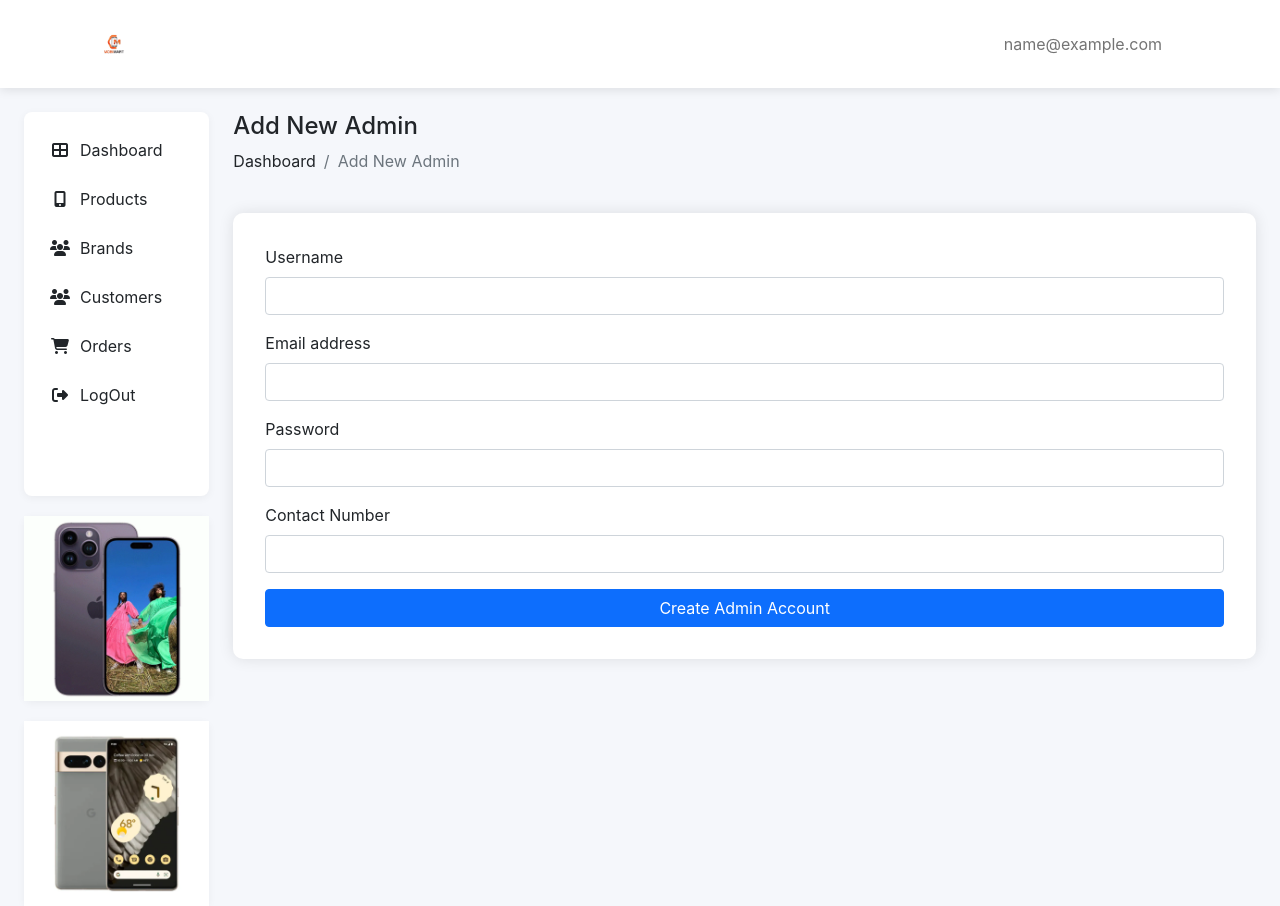
After one commit to dimuthadithya/MobiMart, a PHP site: page /pages/Admin/admin-add.php in a window 1280 px wide. The commit adds this page. Run offline with PHP 8.4, Linux system fonts and the light colour scheme; the visitor is signed in with stand-in values (Sample User, id 1).

Commit message:
encrypt pw

```diff
--- a/includes/productCardNew.php
+++ b/includes/productCardNew.php
@@ -40,7 +40,7 @@ if ($brand) {
                 <div class="text-muted text-uppercase small mb-1"><?= $brand_name ?></div>
                 <!-- Product Name -->
                 <h3 class="product-title mb-2">
-                    <a href="../pages/product-details.php $product['product_id'] ?>">
+                    <a href="<?php echo $productDetailsPage ?>">
                         <?= $product_name ?>
                     </a>
                 </h3>
--- /dev/null
+++ b/pages/Admin/admin-add.php
@@ -0,0 +1,264 @@
+<?php
+session_start();
+include_once '../../config/db.php';
+
+// Check if user is logged in and is admin
+if (!isset($_SESSION['user_type']) || $_SESSION['user_type'] !== 'admin') {
+    header("Location: ../../pages/sign_in.php");
+    exit();
+}
+
+// Process form submission
+if ($_SERVER["REQUEST_METHOD"] == "POST") {
+    $username = $_POST['username'];
+    $email = $_POST['email'];
+    $password = password_hash($_POST['password'], PASSWORD_DEFAULT);
+    $contact = $_POST['contact'];
+
+    try {
+        // Check if username or email already exists
+        $checkSql = "SELECT COUNT(*) FROM users WHERE username = :username OR email = :email";
+        $checkStmt = $conn->prepare($checkSql);
+        $checkStmt->bindParam(':username', $username);
+        $checkStmt->bindParam(':email', $email);
+        $checkStmt->execute();
+
+        if ($checkStmt->fetchColumn() > 0) {
+            $error = "Username or email already exists!";
+        } else {            // Insert new admin
+            $sql = "INSERT INTO users (username, email, password, phone, role)
+                   VALUES (:username, :email, :password, :contact, 'admin')";
+            $stmt = $conn->prepare($sql);
+            $stmt->bindParam(':username', $username);
+            $stmt->bindParam(':email', $email);
+            $stmt->bindParam(':password', $password);
+            $stmt->bindParam(':contact', $contact);
+
+            if ($stmt->execute()) {
+                $success = "New admin user created successfully!";
+            } else {
+                $error = "Error creating admin user.";
+            }
+        }
+    } catch (PDOException $e) {
+        $error = "Database error: " . $e->getMessage();
+    }
+}
+?>
+
+<!DOCTYPE html>
+<html lang="en">
+
+<head>
+    <meta charset="UTF-8">
+    <meta name="viewport" content="width=device-width, initial-scale=1.0">
+    <title>Add New Admin - MobiMart</title>
+    <link href="https://cdn.jsdelivr.net/npm/bootstrap@5.3.3/dist/css/bootstrap.min.css" rel="stylesheet">
+    <link rel="stylesheet" href="https://cdnjs.cloudflare.com/ajax/libs/font-awesome/6.4.0/css/all.min.css">
+    <link rel="stylesheet" href="../../assets/css/bootstrap.min.css">
+    <style>
+        :root {
+            --primary-color: #212529;
+            --secondary-color: #343a40;
+            --accent-color: #0d6efd;
+            --dark-color: #212529;
+            --light-color: #f8f9fa;
+            --grey-color: #6c757d;
+        }
+
+        body {
+            background-color: #f5f7fb;
+            font-family: -apple-system, BlinkMacSystemFont, "Segoe UI", Roboto, "Helvetica Neue", sans-serif;
+        }
+
+        .card {
+            border-radius: 8px;
+            border: none;
+            box-shadow: 0 2px 8px rgba(0, 0, 0, 0.05);
+            margin-bottom: 20px;
+        }
+
+        .sidebar-menu {
+            list-style: none;
+            padding: 0;
+        }
+
+        .sidebar-menu li {
+            margin-bottom: 5px;
+        }
+
+        .sidebar-menu a {
+            display: flex;
+            align-items: center;
+            padding: 10px;
+            border-radius: 5px;
+            color: #212529;
+            text-decoration: none;
+            transition: all 0.2s;
+        }
+
+        .sidebar-menu a:hover,
+        .sidebar-menu a.active {
+            background-color: var(--primary-color);
+            color: white;
+        }
+
+        .sidebar-menu i {
+            margin-right: 10px;
+            width: 20px;
+            text-align: center;
+        }
+
+        .form-container {
+            max-width: 100%;
+            margin: 0;
+            padding: 2rem;
+            border-radius: 10px;
+            box-shadow: 0 0 15px rgba(0, 0, 0, 0.1);
+        }
+
+        .navbar {
+            box-shadow: 0 2px 10px rgba(0, 0, 0, 0.1);
+        }
+
+        .navbar-brand img {
+            height: 40px;
+        }
+    </style>
+</head>
+
+<body>
+    <!-- Navbar -->
+    <nav class="navbar navbar-expand-lg navbar-light bg-white sticky-top">
+        <div class="container">
+            <a class="navbar-brand" href="../../index.php">
+                <img src="../../assets/images/download.png" alt="Mobile Shop">
+            </a>
+            <button class="navbar-toggler" type="button" data-bs-toggle="collapse" data-bs-target="#navbarNav">
+                <span class="navbar-toggler-icon"></span>
+            </button>
+            <div class="collapse navbar-collapse" id="navbarNav">
+                <ul class="navbar-nav me-auto w-100 d-flex justify-content-end p-3">
+                    <li class="nav-item">
+                        <a class="nav-link" href="#"><?php echo $_SESSION['email'] ?></a>
+                    </li>
+                </ul>
+            </div>
+        </div>
+    </nav>
+
+    <div class="container-fluid px-4 py-4">
+        <div class="row">
+            <!-- Sidebar -->
+            <div class="col-lg-3 col-xl-2 d-none d-lg-block">
+                <div class="card h-50">
+                    <div class="card-body">
+                        <ul class="sidebar-menu">
+                            <li>
+                                <a href="./dashboard.php">
+                                    <i class="fas fa-th-large"></i>
+                                    <span>Dashboard</span>
+                                </a>
+                            </li>
+                            <li>
+                                <a href="./product.php">
+                                    <i class="fas fa-mobile-alt"></i>
+                                    <span>Products</span>
+                                </a>
+                            </li>
+                            <li>
+                                <a href="./brands.php">
+                                    <i class="fas fa-users"></i>
+                                    <span>Brands</span>
+                                </a>
+                            </li>
+                            <li>
+                                <a href="./user.php">
+                                    <i class="fas fa-users"></i>
+                                    <span>Customers</span>
+                                </a>
+                            </li>
+                            <li>
+                                <a href="./orders.php">
+                                    <i class="fas fa-shopping-cart"></i>
+                                    <span>Orders</span>
+                                </a>
+                            </li>
+                            <li>
+                                <a href="../../controller/user_logout_process.php">
+                                    <i class="fas fa-sign-out-alt"></i>
+                                    <span>LogOut</span>
+                                </a>
+                            </li>
+                        </ul>
+                    </div>
+                </div>
+
+                <div class="card">
+                    <img src="../../assets/images/login_banner.webp" alt="" class="img-fluid">
+                </div>
+
+                <div class="card">
+                    <img src="../../assets/images/register_page_banner.webp" alt="" class="img-fluid">
+                </div>
+            </div>
+
+            <!-- Main Content -->
+            <div class="col-lg-9 col-xl-10">
+                <!-- Page Header -->
+                <div class="d-flex justify-content-between align-items-center mb-4">
+                    <div>
+                        <h4 class="page-title">Add New Admin</h4>
+                        <nav aria-label="breadcrumb">
+                            <ol class="breadcrumb">
+                                <li class="breadcrumb-item"><a href="dashboard.php" class="text-decoration-none text-dark">Dashboard</a></li>
+                                <li class="breadcrumb-item active">Add New Admin</li>
+                            </ol>
+                        </nav>
+                    </div>
+                </div>
+
+                <div class="form-container bg-white">
+                    <?php if (isset($error)): ?>
+                        <div class="alert alert-danger" role="alert">
+                            <?php echo $error; ?>
+                        </div>
+                    <?php endif; ?>
+
+                    <?php if (isset($success)): ?>
+                        <div class="alert alert-success" role="alert">
+                            <?php echo $success; ?>
+                        </div>
+                    <?php endif; ?>
+
+                    <form method="POST" action="<?php echo htmlspecialchars($_SERVER["PHP_SELF"]); ?>">
+                        <div class="mb-3">
+                            <label for="username" class="form-label">Username</label>
+                            <input type="text" class="form-control" id="username" name="username" required>
+                        </div>
+
+                        <div class="mb-3">
+                            <label for="email" class="form-label">Email address</label>
+                            <input type="email" class="form-control" id="email" name="email" required>
+                        </div>
+
+                        <div class="mb-3">
+                            <label for="password" class="form-label">Password</label>
+                            <input type="password" class="form-control" id="password" name="password" required>
+                        </div>
+
+                        <div class="mb-3">
+                            <label for="contact" class="form-label">Contact Number</label>
+                            <input type="tel" class="form-control" id="contact" name="contact" required>
+                        </div>
+
+                        <div class="d-grid">
+                            <button type="submit" class="btn btn-primary">Create Admin Account</button>
+                        </div>
+                    </form>
+                </div>
+            </div>
+            <script src="https://cdn.jsdelivr.net/npm/bootstrap@5.3.3/dist/js/bootstrap.bundle.min.js"></script>
+</body>
+
+</html>
```
Also changed, not shown: controller/sign_in_process.php (+8 -6 lines), controller/sign_up_process.php (+10 -3 lines), pages/Admin/user.php (+6 -2 lines).
